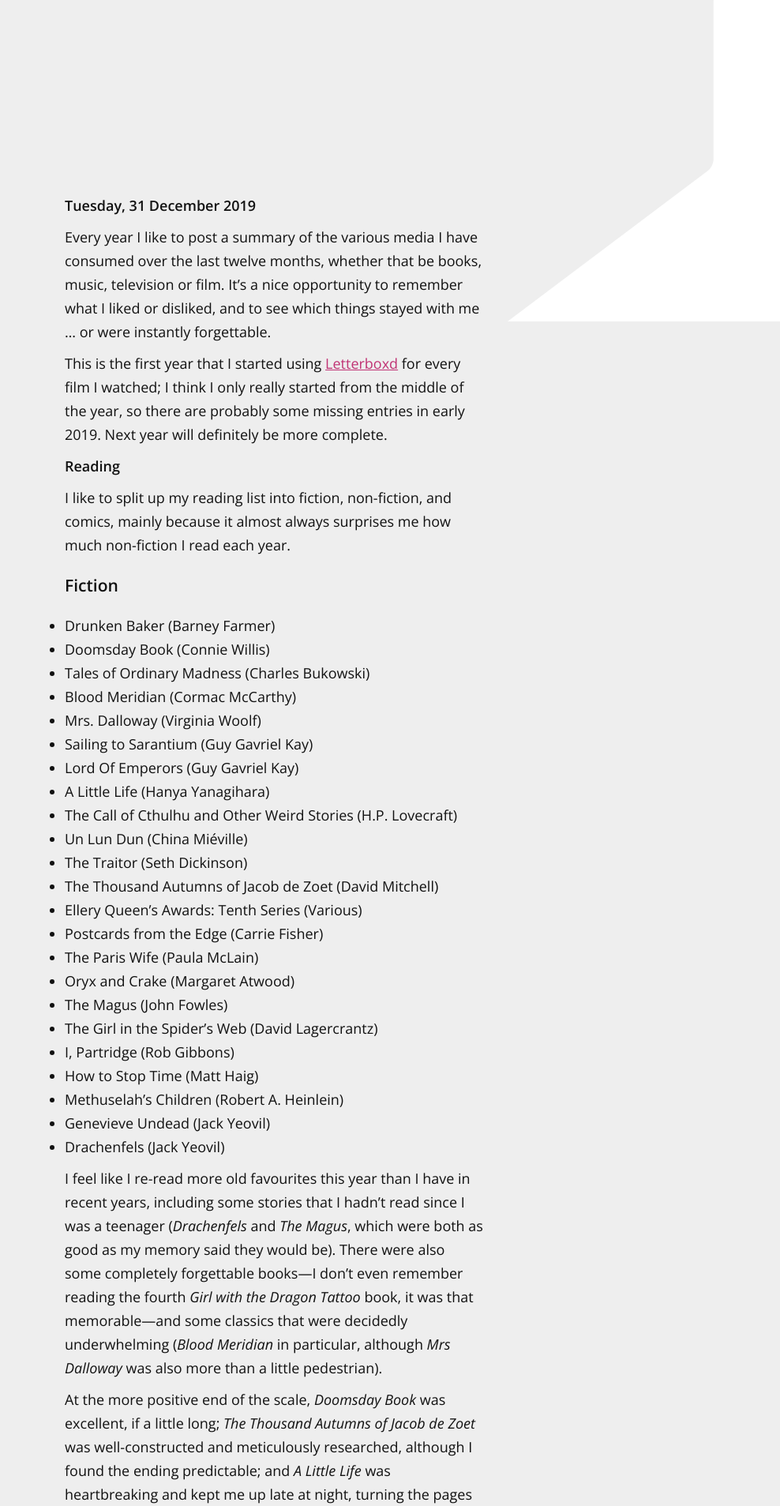
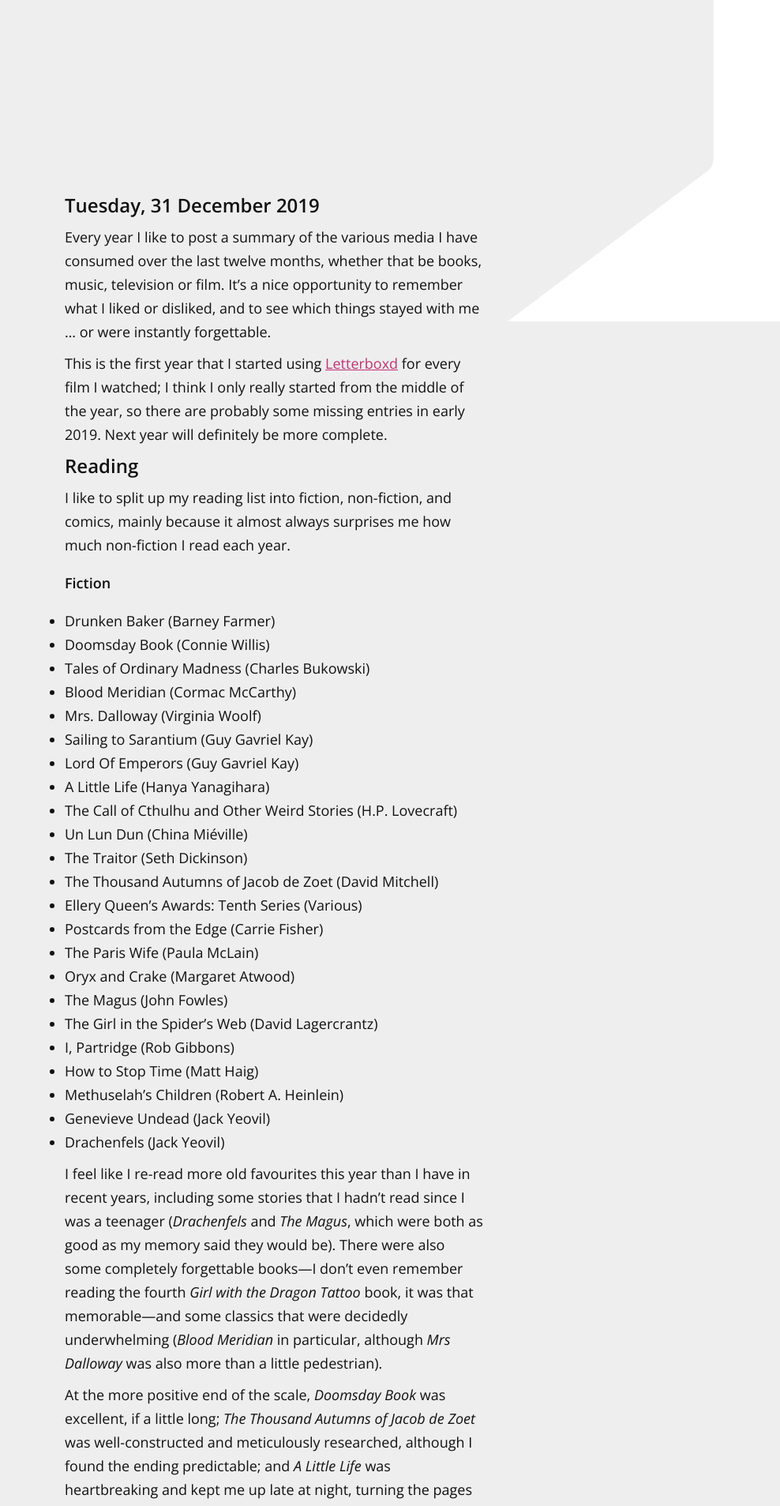
Before and after one commit to matthewpennell/matthewpennell.com, a Jekyll site: the page built from index.html, in a window 1280 px wide. Shown: the part 493-2400 px from the top of the page at 79% size, without its empty margins (292-1280 px from the left). Built offline with Jekyll 4.4.1, drawn with Linux system fonts in a browser that asks for light colours; the list of posts is cut into pages by our own code.

Commit message:
Update main.scss

```diff
--- a/_sass/main.scss
+++ b/_sass/main.scss
@@ -79,6 +79,15 @@ a:visited, a:hover {
     font: 18px/30px "Open Sans", Helvetica, Arial, sans-serif;
     font-weight: 600;
     margin: 0 0 10px;
+}
+
+.content h2 {
+    font-size: 24px;
+}
+
+.content h3 {
+    font-size: 18px;
+    line-height: 30px;
 }
 
 a.site-name {
```
